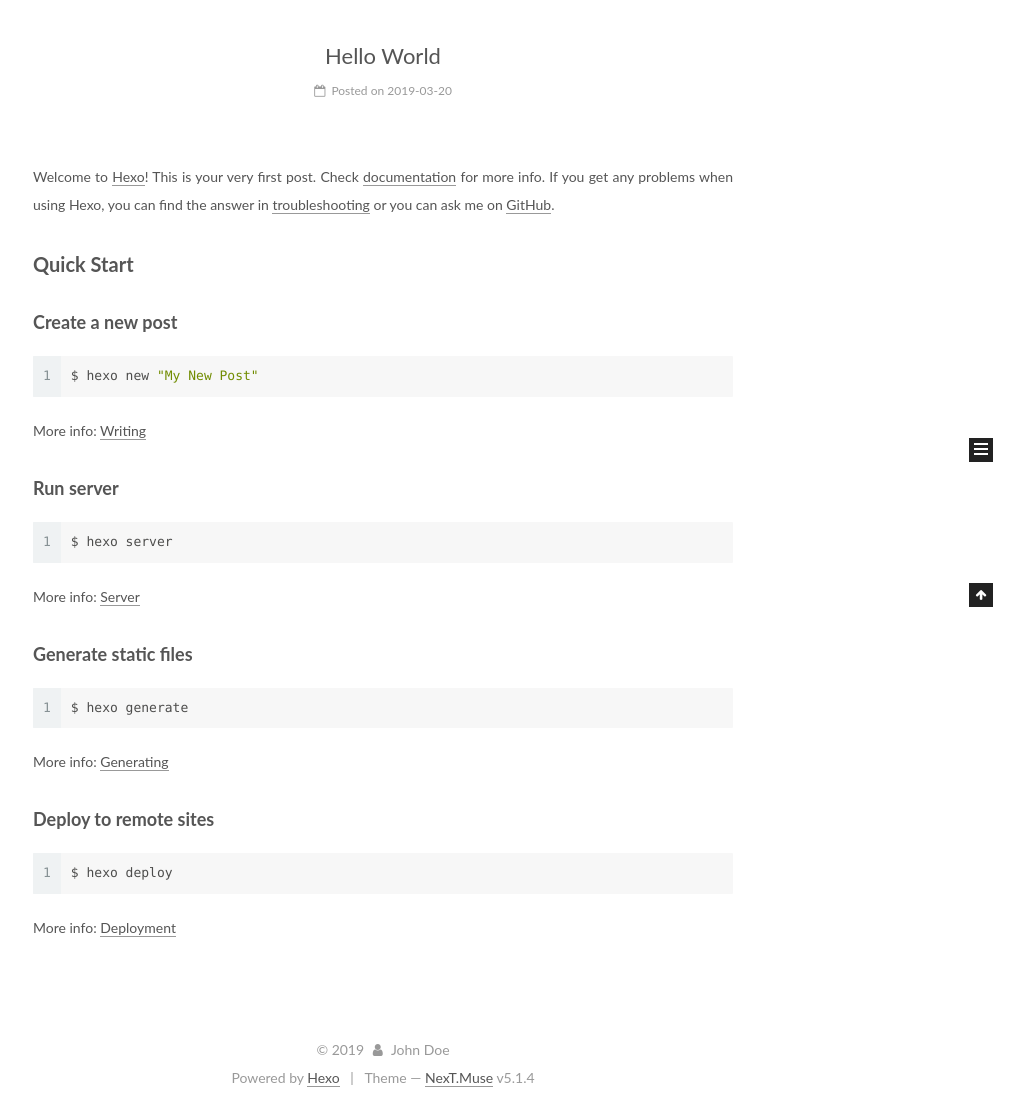
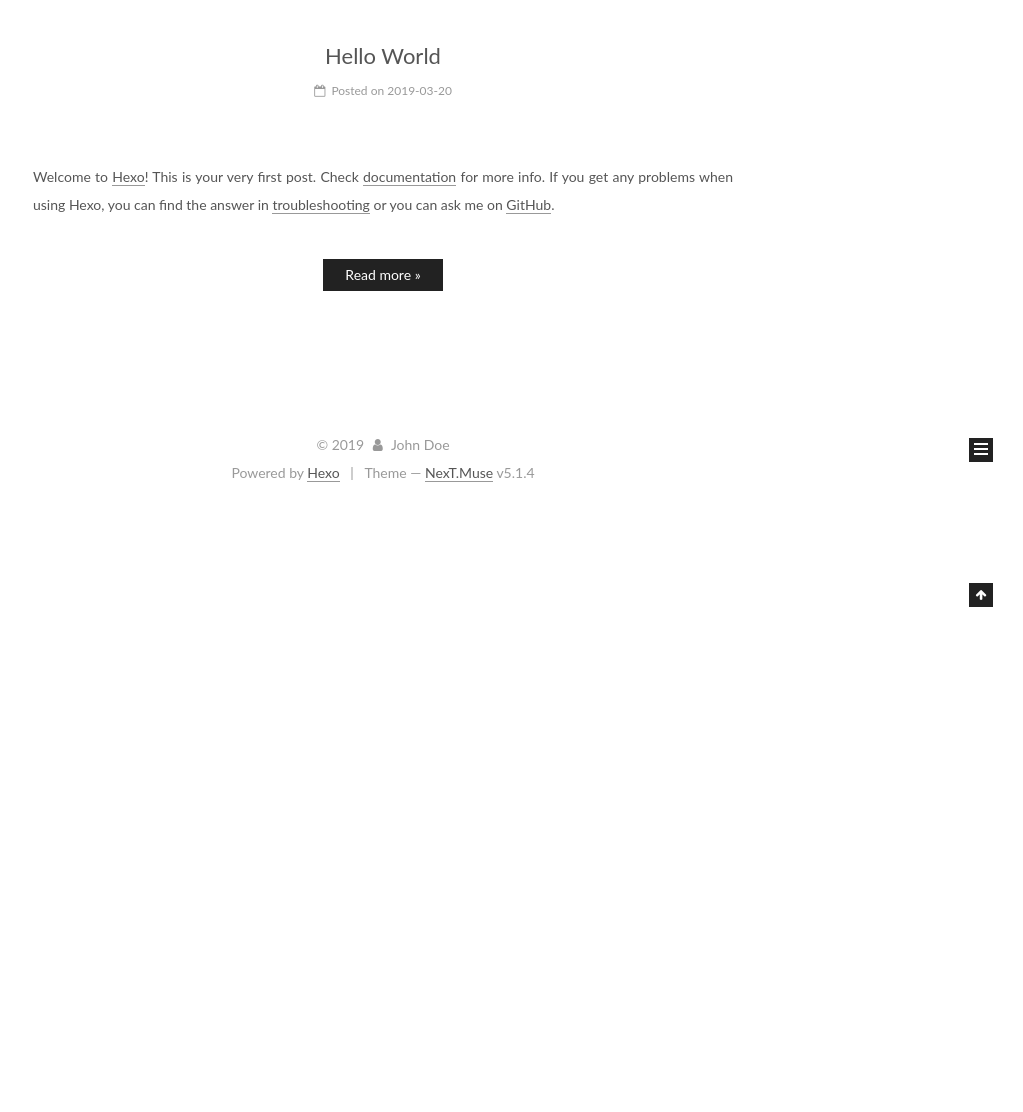
Before and after one commit to NineXv/NineXv.github.io, a plain HTML site: page index.html in a window 1280 px wide. Shown: the part 293-1405 px from the top of the page, without its empty margins (257-1280 px from the left). After the commit the page ends 800 px from the top, so only its background shows below. Drawn offline with Linux system fonts and the light colour scheme.

Commit message:
Site updated: 2019-03-20 13:55:42

```diff
--- a/index.html
+++ b/index.html
@@ -299,18 +299,14 @@
 
 
 
-
-            <p>Welcome to <a href="https://hexo.io/" target="_blank" rel="noopener">Hexo</a>! This is your very first post. Check <a href="https://hexo.io/docs/" target="_blank" rel="noopener">documentation</a> for more info. If you get any problems when using Hexo, you can find the answer in <a href="https://hexo.io/docs/troubleshooting.html" target="_blank" rel="noopener">troubleshooting</a> or you can ask me on <a href="https://github.com/hexojs/hexo/issues" target="_blank" rel="noopener">GitHub</a>.</p>
-<h2 id="Quick-Start"><a href="#Quick-Start" class="headerlink" title="Quick Start"></a>Quick Start</h2><h3 id="Create-a-new-post"><a href="#Create-a-new-post" class="headerlink" title="Create a new post"></a>Create a new post</h3><figure class="highlight bash"><table><tr><td class="gutter"><pre><span class="line">1</span><br></pre></td><td class="code"><pre><span class="line">$ hexo new <span class="string">"My New Post"</span></span><br></pre></td></tr></table></figure>
-<p>More info: <a href="https://hexo.io/docs/writing.html" target="_blank" rel="noopener">Writing</a></p>
-<h3 id="Run-server"><a href="#Run-server" class="headerlink" title="Run server"></a>Run server</h3><figure class="highlight bash"><table><tr><td class="gutter"><pre><span class="line">1</span><br></pre></td><td class="code"><pre><span class="line">$ hexo server</span><br></pre></td></tr></table></figure>
-<p>More info: <a href="https://hexo.io/docs/server.html" target="_blank" rel="noopener">Server</a></p>
-<h3 id="Generate-static-files"><a href="#Generate-static-files" class="headerlink" title="Generate static files"></a>Generate static files</h3><figure class="highlight bash"><table><tr><td class="gutter"><pre><span class="line">1</span><br></pre></td><td class="code"><pre><span class="line">$ hexo generate</span><br></pre></td></tr></table></figure>
-<p>More info: <a href="https://hexo.io/docs/generating.html" target="_blank" rel="noopener">Generating</a></p>
-<h3 id="Deploy-to-remote-sites"><a href="#Deploy-to-remote-sites" class="headerlink" title="Deploy to remote sites"></a>Deploy to remote sites</h3><figure class="highlight bash"><table><tr><td class="gutter"><pre><span class="line">1</span><br></pre></td><td class="code"><pre><span class="line">$ hexo deploy</span><br></pre></td></tr></table></figure>
-<p>More info: <a href="https://hexo.io/docs/deployment.html" target="_blank" rel="noopener">Deployment</a></p>
-
-
+          <p>Welcome to <a href="https://hexo.io/" target="_blank" rel="noopener">Hexo</a>! This is your very first post. Check <a href="https://hexo.io/docs/" target="_blank" rel="noopener">documentation</a> for more info. If you get any problems when using Hexo, you can find the answer in <a href="https://hexo.io/docs/troubleshooting.html" target="_blank" rel="noopener">troubleshooting</a> or you can ask me on <a href="https://github.com/hexojs/hexo/issues" target="_blank" rel="noopener">GitHub</a>.</p>
+          <!--noindex-->
+          <div class="post-button text-center">
+            <a class="btn" href="/2019/03/20/hello-world/#more" rel="contents">
+              Read more &raquo;
+            </a>
+          </div>
+          <!--/noindex-->
 
 
     </div>
```
Also changed, not shown: 2019/03/20/hello-world/index.html (+5 -4 lines).
